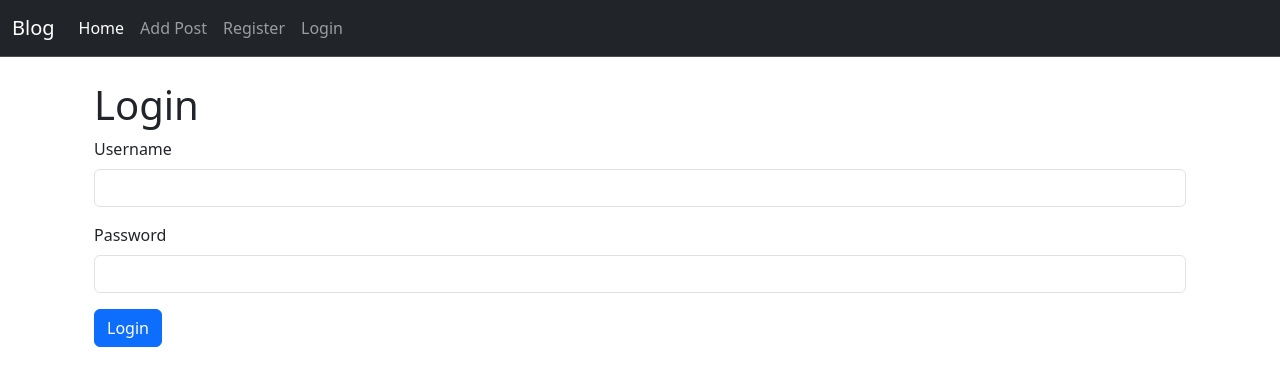
After one commit to yemeisink/my_blog, a Django app: page /login/ in a window 1280 px wide. The commit adds this page. Shown: the top 386 px of the page. Run offline with Django 4.2, Linux system fonts and the light colour scheme.

Commit message:
finished

```diff
--- a/_blog/templates/base.html
+++ b/_blog/templates/base.html
@@ -22,6 +22,14 @@
                 <li class="nav-item">
                   <a class="nav-link" href="{% url 'add_post' %}">Add Post</a>
                 </li>
+                  <li class="nav-item">
+                      <a class="nav-link" href="{% url 'register' %}">Register</a></li>
+                  {% if request.user.is_authenticated %}
+                <li class="nav-item">
+                    <a class="nav-link" href="{% url 'logout' %}">Logout</a></li>
+                    {% else %}
+                <li class="nav-item"><a class="nav-link" href="{% url 'login' %}">Login</a></li>
+                    {% endif %}
 
               </ul>
 
--- /dev/null
+++ b/_blog/templates/login.html
@@ -0,0 +1,19 @@
+{% extends 'base.html' %}
+{% block title %} Login {% endblock title %}
+{% block content %}
+    <div class="container">
+        <h1>Login</h1>
+        <form method="post">
+            {% csrf_token %}
+            <div class="mb-3">
+                <label for="username" class="form-label">Username</label>
+                <input type="text" class="form-control" id="username" name="username" required>
+            </div>
+            <div class="mb-3">
+                <label for="password" class="form-label">Password</label>
+                <input type="password" class="form-control" id="password" name="password" required>
+            </div>
+            <button type="submit" class="btn btn-primary">Login</button>
+        </form>
+    </div>
+{% endblock %}
--- a/_blog/urls.py
+++ b/_blog/urls.py
@@ -11,4 +11,6 @@ urlpatterns = [
     path('authors/', all_authors, name='all_authors'),
     path('posts_by_author/<str:author_name>/', posts_by_author, name='posts_by_author'),
     path('posts_by_date/', views.posts_by_date, name='posts_by_date'),
+    path('register/', views.register, name='register'),
+    path('login/', views.login_view, name='login'),
 ]
--- a/_blog/views.py
+++ b/_blog/views.py
@@ -1,7 +1,8 @@
-from django.shortcuts import render
+from django.shortcuts import render, redirect
 from django.views.generic import ListView, DetailView, CreateView
+from django.contrib.auth.forms import UserCreationForm
 from .models import Post
-from .forms import PostForm
+from .forms import PostForm, UserRegistrationForm
 
 from datetime import datetime
 
@@ -47,3 +48,16 @@ def posts_by_date(request):
         posts = []  # Handling of date formatting errors
 
     return render(request, 'posts_by_date.html', {'posts': posts, 'selected_date': selected_date})
+
+def register(request):
+    if request.method == 'POST':
+        form = UserRegistrationForm(request.POST)
+        if form.is_valid():
+            form.save()
+            return redirect('home')
+    else:
+        form = UserRegistrationForm()
+    return render(request, 'register.html', {'form': form})
+
+def login_view(request):
+    return render(request, 'login.html')
```
Also changed, not shown: _blog/forms.py (+9 -0 lines), _blog/templates/register.html (added, +15 -0 lines).
